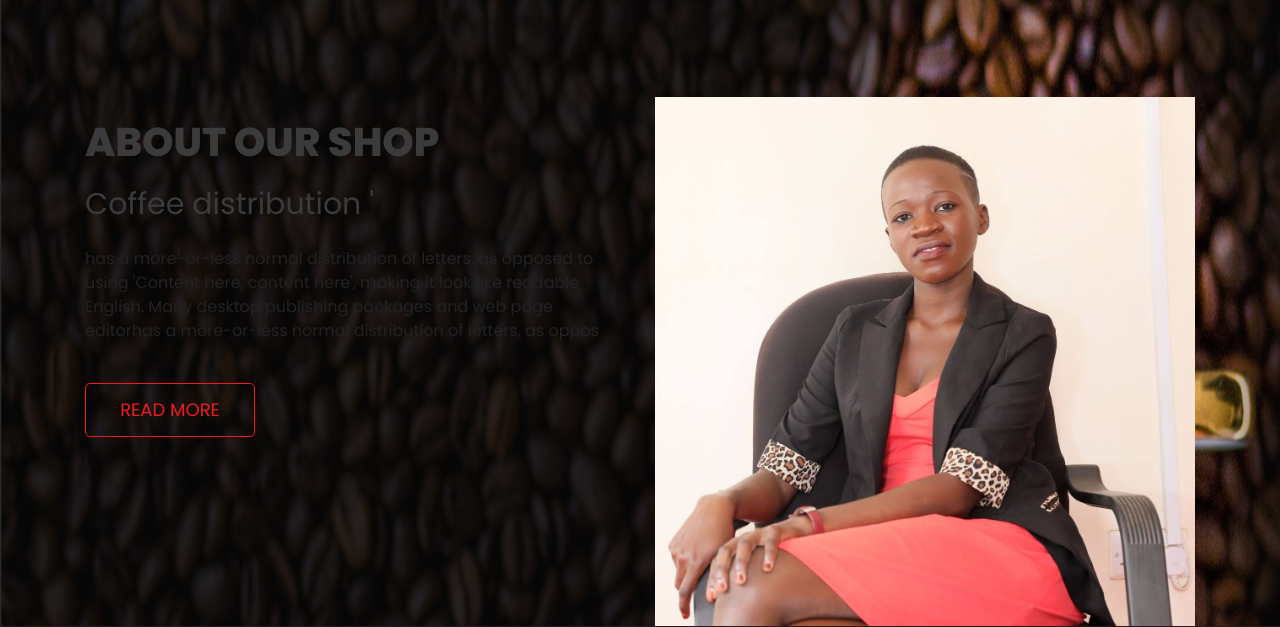
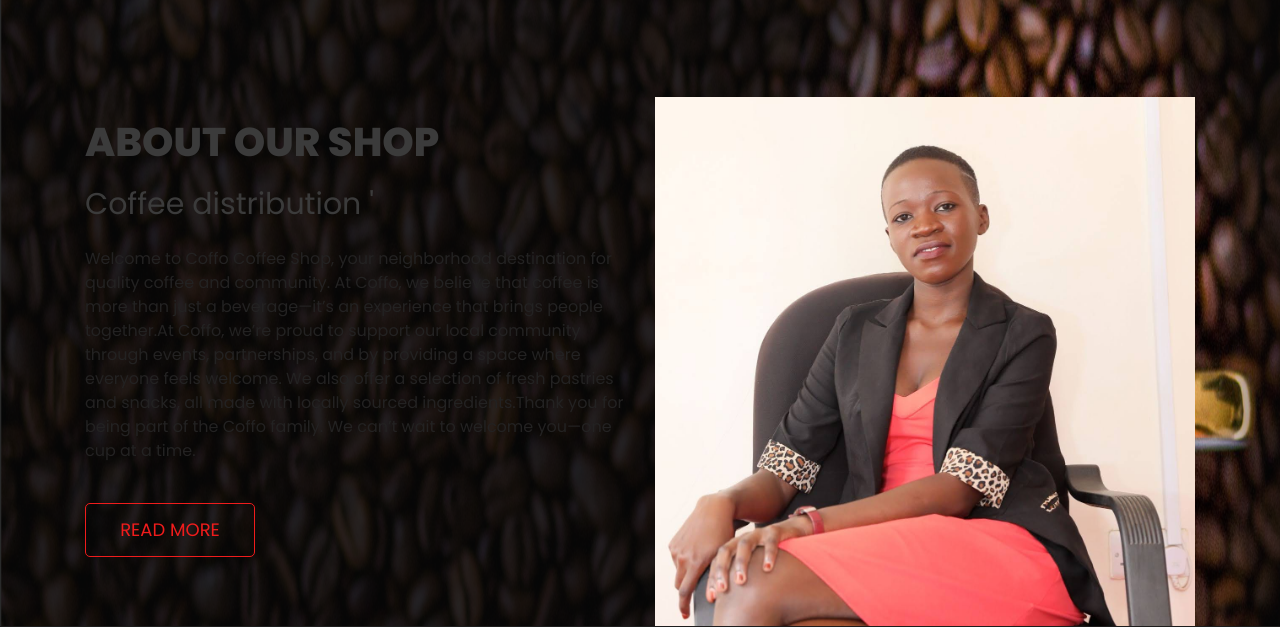
Before and after one commit to euphrazia/fullstack, a Flask app: page /about in a window 1280 px wide. Shown: the part 237-864 px from the top of the page. Run offline with Flask 3, Linux system fonts and the light colour scheme; some libraries are stand-ins or nearby versions.

Commit message:
Update about.html

```diff
--- a/templates/about.html
+++ b/templates/about.html
@@ -12,7 +12,7 @@
                      <div class="about_taital_box">
                         <h1 class="about_taital">About Our shop</h1>
                         <h1 class="about_taital_1">Coffee distribution '</h1>
-                        <p class=" about_text">has a more-or-less normal distribution of letters, as opposed to using 'Content here, content here', making it look like readable English. Many desktop publishing packages and web page editorhas a more-or-less normal distribution of letters, as oppos</p>
+                        <p class=" about_text">Welcome to Coffo Coffee Shop, your neighborhood destination for quality coffee and community. At Coffo, we believe that coffee is more than just a beverage—it’s an experience that brings people together.At Coffo, we’re proud to support our local community through events, partnerships, and by providing a space where everyone feels welcome. We also offer a selection of fresh pastries and snacks, all made with locally sourced ingredients.Thank you for being part of the Coffo family. We can’t wait to welcome you—one cup at a time.</p>
                         <div class="readmore_btn"><a href="#">Read More</a></div>
                      </div>
                   </div>
```
